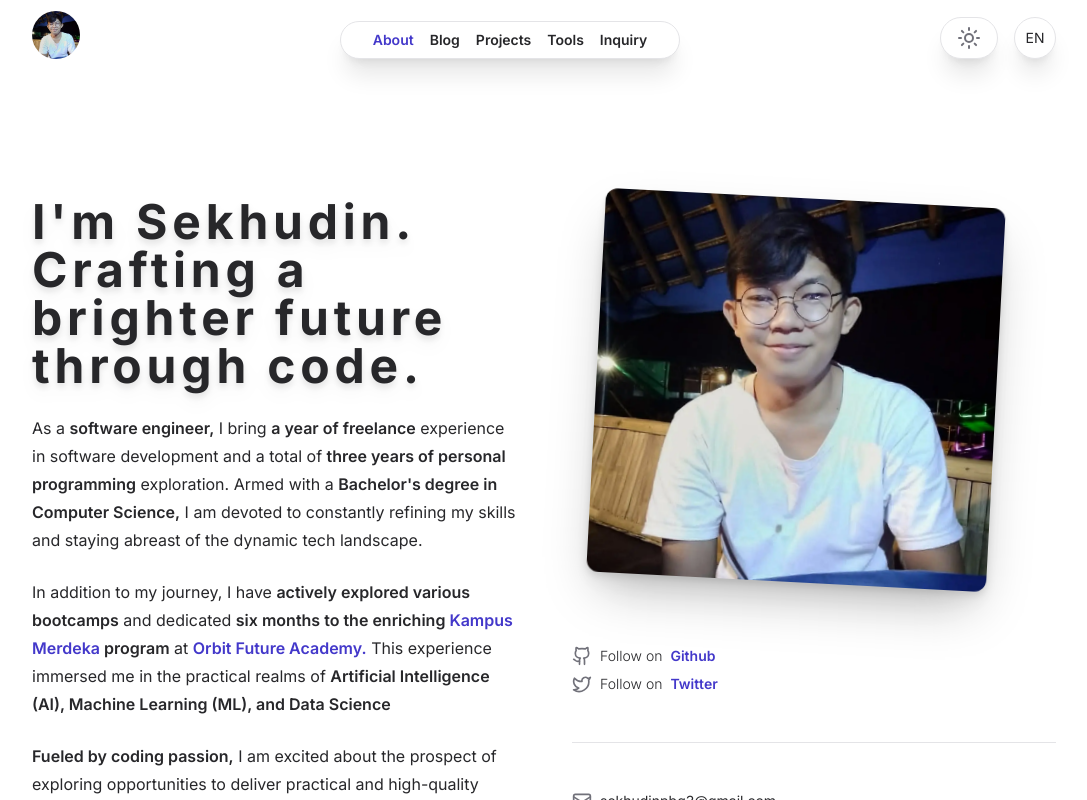
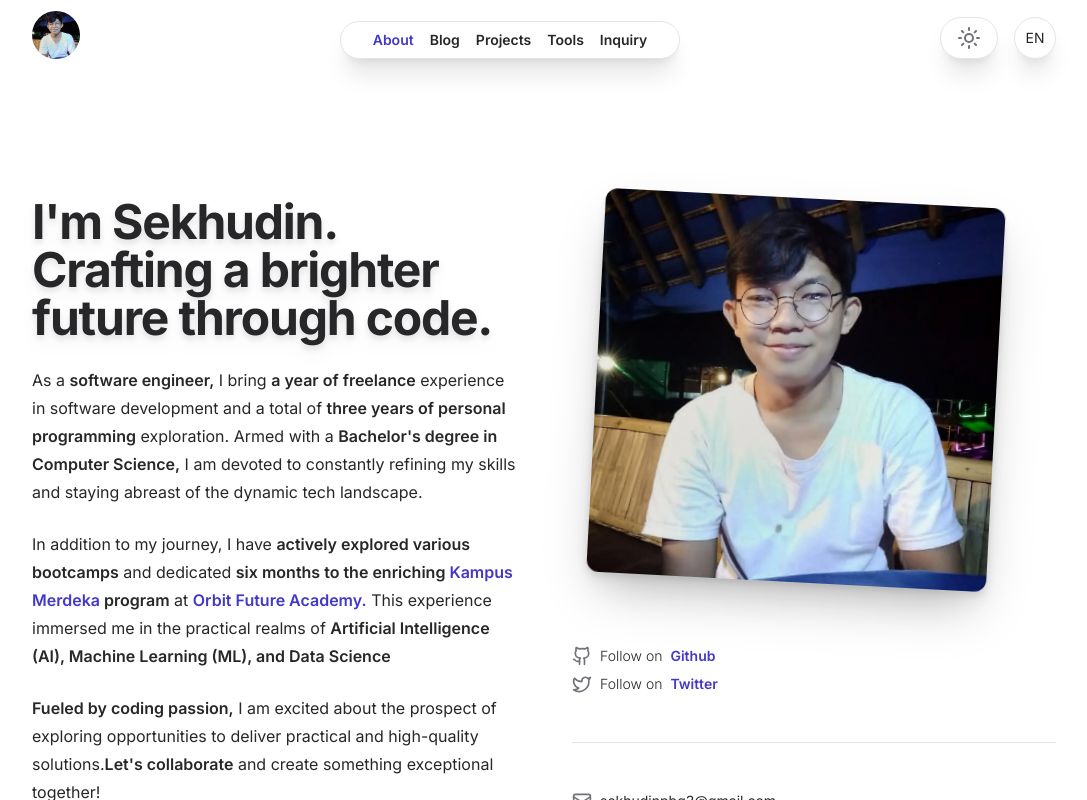
Before and after one commit to Sekhudin/next-portfolio, a Next.js app: page /about in a window 1280 px wide. Shown: the whole page, without its empty margins (96-1183 px from the left). Built offline with nearby package versions, Linux system fonts and the light colour scheme.

Commit message:
fix: about page, typography

```diff
--- a/src/components/organisms/about/description-section.tsx
+++ b/src/components/organisms/about/description-section.tsx
@@ -5,7 +5,7 @@ import { cn, PropsWithClassName } from 'src/utils';
 export default function DescriptionSection({ className }: PropsWithClassName) {
   return (
     <Div className={cn(``, className)}>
-      <H1 className="w-11/12 lg:w-full drop-shadow-lg tracking-widest">
+      <H1 className="w-11/12 lg:w-full drop-shadow-lg">
         {`I'm Sekhudin. Crafting a brighter future through code.`}
       </H1>
       <P>
```
